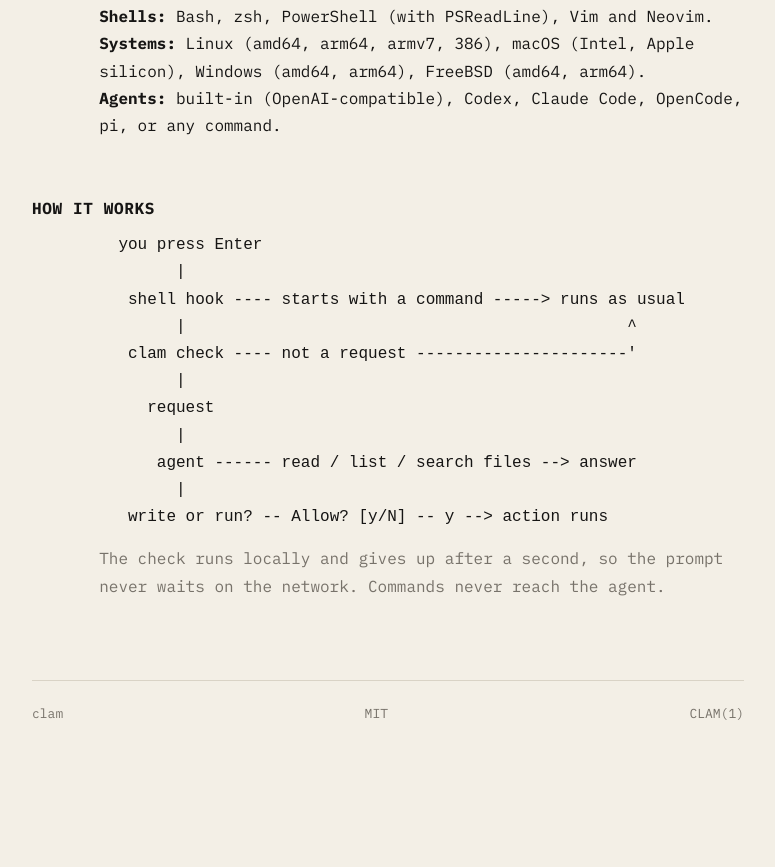
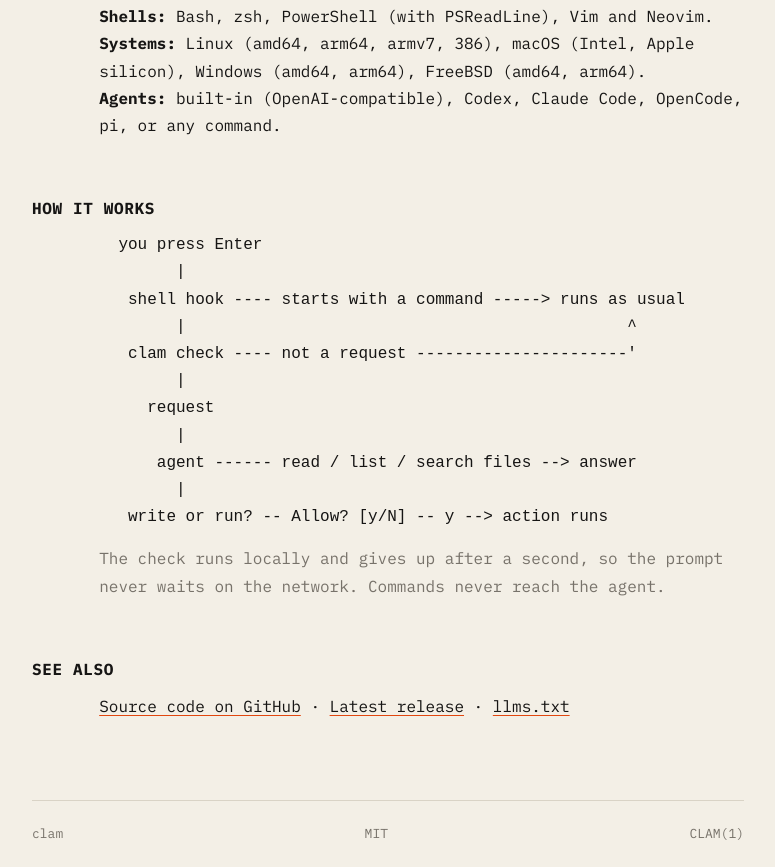
Before and after one commit to dh1011/clam, a plain HTML site: page docs/index.html in a window 1280 px wide. Shown: the part 1798-2665 px from the top of the page, without its empty margins (252-1027 px from the left). Before the commit the page ends 2545 px from the top, so only its background shows below. Drawn offline with Linux system fonts and the light colour scheme.

Commit message:
Link the source repo from the site

```diff
--- a/docs/index.html
+++ b/docs/index.html
@@ -180,6 +180,11 @@ $ echo 'eval "$(clam init bash)"' &gt;&gt; ~/.bashrc</pre>
    write or run? -- Allow? [y/N] -- y --&gt; action runs</pre>
       <p class="dim">The check runs locally and gives up after a second, so the prompt never waits on the network. Commands never reach the agent.</p>
     </div>
+
+    <h2>SEE ALSO</h2>
+    <div class="sec">
+      <p><a href="https://github.com/dh1011/clam">Source code on GitHub</a> · <a href="https://github.com/dh1011/clam/releases/latest">Latest release</a> · <a href="/clam/llms.txt">llms.txt</a></p>
+    </div>
   </main>
 
   <footer class="runner"><span>clam</span><span>MIT</span><span>CLAM(1)</span></footer>
```
